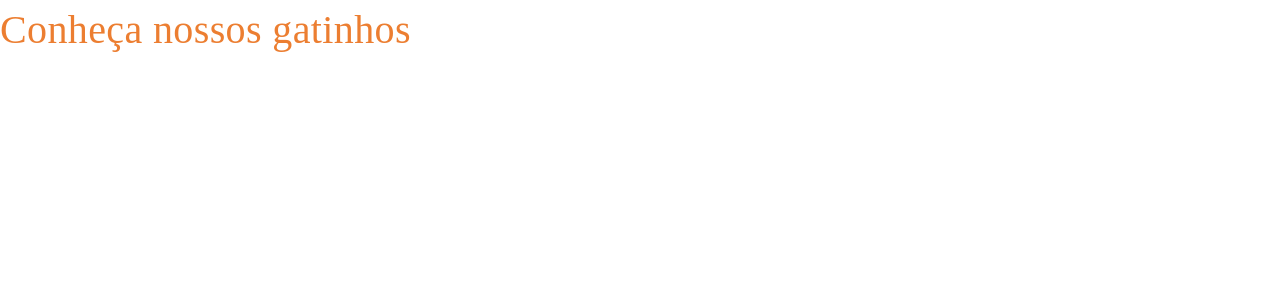
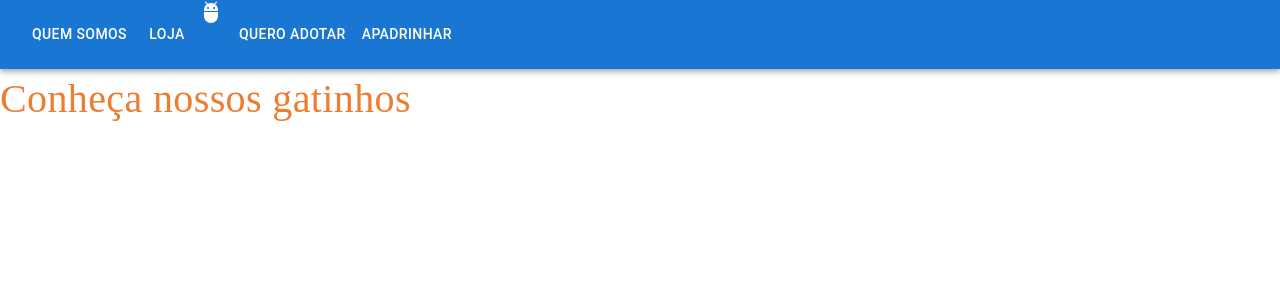
Before and after one commit to dantasjess/ADOTII, a Next.js app: page / in a window 1280 px wide. Shown: the top 300 px of the page. Built offline with nearby package versions, Linux system fonts and the light colour scheme.

Commit message:
implementacao de barra de navegacao (1.0)

```diff
--- a/package.json
+++ b/package.json
@@ -11,6 +11,7 @@
   "dependencies": {
     "@emotion/react": "^11.9.3",
     "@emotion/styled": "^11.9.3",
+    "@mui/icons-material": "^5.8.4",
     "@mui/material": "^5.9.1",
     "@mui/styled-engine-sc": "^5.8.0",
     "next": "12.2.2",
--- a/pages/index.js
+++ b/pages/index.js
@@ -1,8 +1,10 @@
 import TitleSection from '../src/components/TitleSection';
+import AppBar from '../src/components/AppBar';
 
 export default function Home() {
   return (
     <section>
+      <AppBar />
       <TitleSection text='Conheça nossos gatinhos'/>
     </section>
   );
--- /dev/null
+++ b/src/components/AppBar.js
@@ -0,0 +1,113 @@
+import * as React from 'react';
+import AppBar from '@mui/material/AppBar';
+import Box from '@mui/material/Box';
+import Toolbar from '@mui/material/Toolbar';
+import IconButton from '@mui/material/IconButton';
+import Typography from '@mui/material/Typography';
+import Menu from '@mui/material/Menu';
+import MenuIcon from '@mui/icons-material/Menu';
+import Container from '@mui/material/Container';
+import Avatar from '@mui/material/Avatar';
+import Button from '@mui/material/Button';
+import Tooltip from '@mui/material/Tooltip';
+import MenuItem from '@mui/material/MenuItem';
+import AdbIcon from '@mui/icons-material/Adb';
+
+const pages = ['Quem somos', 'Loja', 'Quero adotar', 'Apadrinhar '];
+
+const ResponsiveAppBar = () => {
+  const [anchorElNav, setAnchorElNav] = React.useState(null);
+
+  const handleOpenNavMenu = (event) => {
+    setAnchorElNav(event.currentTarget);
+  };
+
+  const handleCloseNavMenu = () => {
+    setAnchorElNav(null);
+  };
+
+
+  return (
+    <AppBar position="static">
+      <Container maxWidth="xl">
+        <Toolbar disableGutters>
+
+          <Box sx={{ flexGrow: 1, display: { xs: 'flex', md: 'none' } }}>
+            <IconButton
+              size="large"
+              aria-label="account of current user"
+              aria-controls="menu-appbar"
+              aria-haspopup="true"
+              onClick={handleOpenNavMenu}
+              color="inherit"
+            >
+              <MenuIcon />
+            </IconButton>
+            <Menu
+              id="menu-appbar"
+              anchorEl={anchorElNav}
+              anchorOrigin={{
+                vertical: 'bottom',
+                horizontal: 'left',
+              }}
+              keepMounted
+              transformOrigin={{
+                vertical: 'top',
+                horizontal: 'left',
+              }}
+              open={Boolean(anchorElNav)}
+              onClose={handleCloseNavMenu}
+              sx={{
+                display: { xs: 'block', md: 'none' },
+              }}
+            >
+              {pages.map((page) => (
+                <MenuItem key={page} onClick={handleCloseNavMenu}>
+                  <Typography textAlign="center">{page}</Typography>
+                </MenuItem>
+              ))}
+            </Menu>
+          </Box>
+          <AdbIcon sx={{ display: { xs: 'flex', md: 'none' }, mr: 1 }} />
+
+          <Box sx={{ flexGrow: 1, display: { xs: 'none', md: 'flex' } }}>
+            <Button
+            key='1'
+            onClick={handleCloseNavMenu}
+            sx={{ my: 2, color: 'white', display: 'block' }}
+            >
+            Quem somos
+            </Button>
+
+            <Button
+            key='2'
+            onClick={handleCloseNavMenu}
+            sx={{ my: 2, color: 'white', display: 'block' }}
+            >
+            Loja
+            </Button>
+
+            <AdbIcon sx={{ display: { xs: 'none', md: 'flex' }, mr: 1 }} />
+
+            <Button
+            key='3'
+            onClick={handleCloseNavMenu}
+            sx={{ my: 2, color: 'white', display: 'block' }}
+            >
+            Quero adotar
+            </Button>
+
+            <Button
+            key='4'
+            onClick={handleCloseNavMenu}
+            sx={{ my: 2, color: 'white', display: 'block' }}
+            >
+            Apadrinhar
+            </Button>
+          </Box>
+        </Toolbar>
+      </Container>
+    </AppBar>
+  );
+};
+export default ResponsiveAppBar;
--- a/styles/globals.css
+++ b/styles/globals.css
@@ -2,7 +2,7 @@
 body {
   padding: 0;
   margin: 0;
-  font-family: -apple-system, BlinkMacSystemFont, Segoe UI, Roboto, Oxygen,
+  font-family: Comfortaa, -apple-system, BlinkMacSystemFont, Segoe UI, Roboto, Oxygen,
     Ubuntu, Cantarell, Fira Sans, Droid Sans, Helvetica Neue, sans-serif;
 }
 
```
Also changed, not shown: 1 other file (tests, documents, lock files or other folders).
